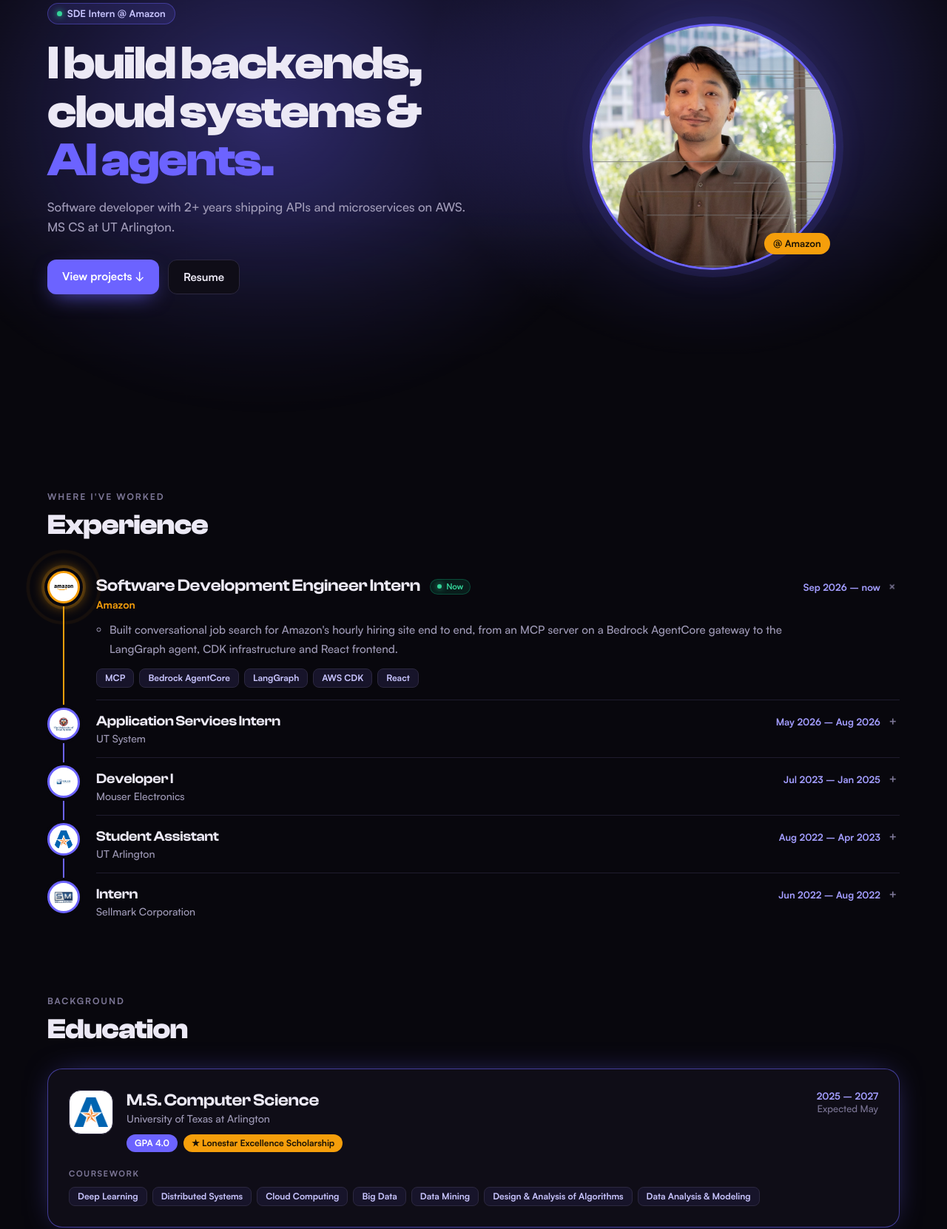
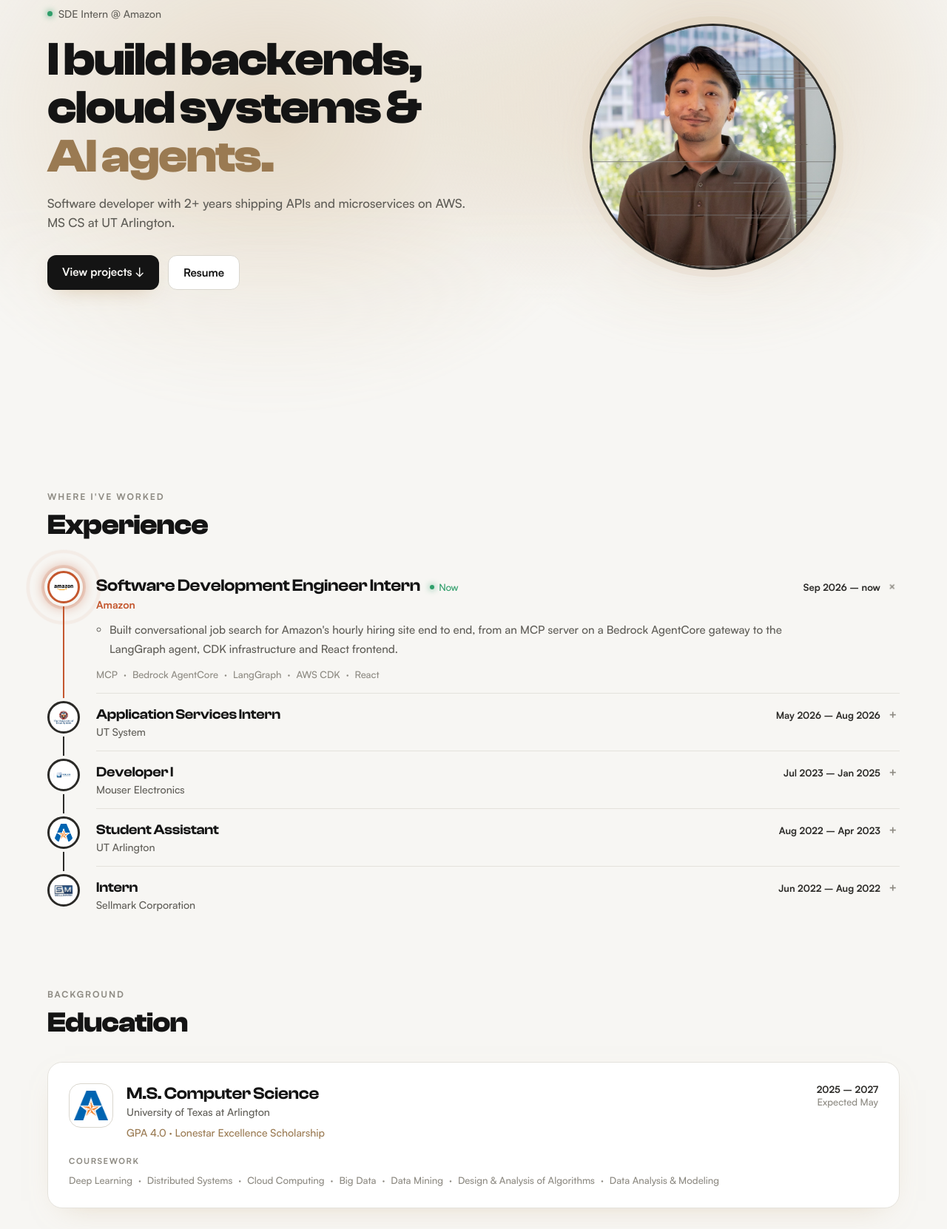
Before and after one commit to aashish177/aashish177.github.io, an Astro site: page / in a window 1280 px wide. Shown: the part 214-1876 px from the top of the page at 74% size. Built offline with nearby package versions, Linux system fonts and the light colour scheme; Astro itself is replaced by a stand-in of ours.

Commit message:
Switch to off-white ink and sand theme with plain-text tags

```diff
--- a/src/components/Certifications.astro
+++ b/src/components/Certifications.astro
@@ -48,7 +48,7 @@
     width: 96px;
     height: 96px;
     object-fit: contain;
-    filter: drop-shadow(0 6px 18px rgba(108, 99, 255, 0.35));
+    filter: drop-shadow(0 6px 18px rgba(var(--g-rgb), 0.35));
   }
   h3 {
     font-size: 22px;
--- a/src/components/Contact.astro
+++ b/src/components/Contact.astro
@@ -76,10 +76,10 @@
     gap: 12px;
     align-items: center;
     background: var(--card);
-    border: 1px solid rgba(108, 99, 255, 0.55);
+    border: 1px solid var(--line);
     border-radius: 16px;
     padding: 7px 7px 7px 20px;
-    box-shadow: 0 0 44px -14px rgba(108, 99, 255, 0.8);
+    box-shadow: 0 14px 40px -20px rgba(var(--g-rgb), 0.6);
   }
   .mail a {
     font-size: 17px;
@@ -88,8 +88,8 @@
   }
   .mail button {
     font: 700 14px var(--body);
-    background: var(--a);
-    color: #fff;
+    background: var(--text);
+    color: var(--bg);
     border: 0;
     border-radius: 11px;
     padding: 10px 16px;
--- a/src/components/Education.astro
+++ b/src/components/Education.astro
@@ -20,10 +20,9 @@
       <div>
         <h3>{education.degree}</h3>
         <div class="school">{education.school}</div>
-        <div class="honors">
-          <span class="gpa">GPA {education.gpa}</span>
-          <span class="award">★ {education.award}</span>
-        </div>
+        <p class="honors">
+          GPA {education.gpa} · {education.award}
+        </p>
       </div>
       <div class="dates">
         {education.dates}
@@ -66,27 +65,10 @@
     margin-top: 2px;
   }
   .honors {
-    display: flex;
-    flex-wrap: wrap;
-    gap: 8px;
-    margin-top: 12px;
-  }
-  .gpa {
-    font-size: 12px;
-    font-weight: 700;
-    color: #fff;
-    background: var(--a);
-    padding: 4px 11px;
-    border-radius: 999px;
-  }
-  .award {
-    display: inline-flex;
-    font-size: 12px;
-    font-weight: 700;
-    color: #1a1205;
-    background: var(--orange);
-    padding: 4px 11px;
-    border-radius: 999px;
+    font-size: 14px;
+    font-weight: 500;
+    color: var(--ac);
+    margin: 10px 0 0;
   }
   .dates {
     font-size: 13px;
--- a/src/components/Experience.astro
+++ b/src/components/Experience.astro
@@ -101,8 +101,13 @@
   .item:last-child::before {
     display: none;
   }
+  /* Amazon keeps the clay accent while the rest of the site uses sage. */
+  .featured {
+    --a: var(--amz);
+    --a-rgb: var(--amz-rgb);
+  }
   .featured::before {
-    background: var(--orange);
+    background: var(--a);
   }
   .node {
     position: absolute;
@@ -125,18 +130,18 @@
     border-radius: 50%;
   }
   .featured .node {
-    border-color: var(--orange);
+    border-color: var(--a);
     box-shadow:
       0 0 0 4px var(--bg),
-      0 0 0 8px rgba(245, 158, 11, 0.15),
-      0 0 20px var(--orange);
+      0 0 0 8px rgba(var(--a-rgb), 0.15),
+      0 0 20px var(--a);
   }
   .featured .node::after {
     content: "";
     position: absolute;
     inset: -3px;
     border-radius: 50%;
-    border: 2px solid var(--orange);
+    border: 2px solid var(--a);
     animation: pulse 1.8s ease-out infinite;
   }
   @keyframes pulse {
@@ -182,7 +187,7 @@
     margin-top: 3px;
   }
   .amz {
-    color: var(--orange);
+    color: var(--a);
     font-weight: 700;
   }
   .badge {
@@ -190,15 +195,11 @@
     align-items: center;
     gap: 6px;
     font-family: var(--body);
-    font-size: 11px;
-    font-weight: 700;
-    color: #34d399;
-    background: rgba(16, 185, 129, 0.12);
-    border: 1px solid rgba(16, 185, 129, 0.3);
-    padding: 2px 9px;
-    border-radius: 999px;
+    font-size: 13px;
+    font-weight: 500;
+    color: #2f9e6a;
     margin-left: 10px;
-    vertical-align: 3px;
+    vertical-align: 2px;
   }
   .badge .dot {
     width: 6px;
--- a/src/components/Hero.astro
+++ b/src/components/Hero.astro
@@ -5,10 +5,10 @@
 
 <section class="hero" id="top">
   <div>
-    <span class="pill">
+    <p class="status">
       <span class="dot"></span>
       {status.pill}
-    </span>
+    </p>
     <h1>
       {profile.headline.map(line => (
         <>
@@ -42,7 +42,6 @@
       densities={[1, 2]}
       priority
     />
-    {status.tag && <span class="tag">{status.tag}</span>}
   </div>
 </section>
 
@@ -55,17 +54,14 @@
     min-height: calc(100vh - 70px);
     padding: 40px 0 60px;
   }
-  .pill {
-    display: inline-flex;
-    gap: 7px;
+  .status {
+    display: flex;
+    gap: 8px;
     align-items: center;
-    font-size: 13px;
-    font-weight: 700;
-    color: var(--chip);
-    background: rgba(108, 99, 255, 0.13);
-    border: 1px solid rgba(108, 99, 255, 0.4);
-    padding: 5px 12px;
-    border-radius: 999px;
+    font-size: 14px;
+    font-weight: 500;
+    color: var(--muted);
+    margin: 0;
   }
   h1 {
     font-size: clamp(42px, 5vw, 84px);
@@ -93,9 +89,9 @@
     border-radius: 12px;
   }
   .b1 {
-    background: var(--a);
-    color: #fff;
-    box-shadow: 0 10px 28px -10px rgba(108, 99, 255, 0.8);
+    background: var(--text);
+    color: var(--bg);
+    box-shadow: 0 10px 28px -14px rgba(var(--g-rgb), 0.8);
   }
   .b2 {
     border: 1px solid var(--line2);
@@ -115,7 +111,7 @@
     border-radius: 50%;
     background: radial-gradient(
       circle,
-      rgba(108, 99, 255, 0.55),
+      rgba(var(--g-rgb), 0.55),
       transparent 65%
     );
     filter: blur(10px);
@@ -135,18 +131,7 @@
     object-fit: cover;
     object-position: 50% 30%;
     border: 3px solid var(--a);
-    box-shadow: 0 0 0 10px rgba(108, 99, 255, 0.12);
-  }
-  .tag {
-    position: absolute;
-    right: 8px;
-    bottom: 26px;
-    font-size: 13px;
-    font-weight: 700;
-    background: var(--orange);
-    color: #1a1205;
-    padding: 6px 12px;
-    border-radius: 999px;
+    box-shadow: 0 0 0 10px rgba(var(--g-rgb), 0.12);
   }
   @media (max-width: 820px) {
     .hero {
--- a/src/components/Projects.astro
+++ b/src/components/Projects.astro
@@ -83,15 +83,15 @@
   }
   .project:hover {
     transform: translateY(-3px);
-    border-color: rgba(108, 99, 255, 0.55);
-    box-shadow: 0 0 40px -16px rgba(108, 99, 255, 0.7);
+    border-color: rgba(var(--a-rgb), 0.55);
+    box-shadow: 0 0 40px -16px rgba(var(--g-rgb), 0.7);
   }
   .shot {
     height: 200px;
     background:
       radial-gradient(
         circle at 30% 40%,
-        rgba(108, 99, 255, 0.45),
+        rgba(var(--g-rgb), 0.45),
         transparent 55%
       ),
       var(--card2);
--- a/src/layouts/Base.astro
+++ b/src/layouts/Base.astro
@@ -11,14 +11,14 @@
 ---
 
 <!doctype html>
-<html lang="en" data-theme="dark">
+<html lang="en" data-theme="light">
   <head>
     <meta charset="utf-8" />
     <meta name="viewport" content="width=device-width, initial-scale=1" />
     <title>{title}</title>
     <meta name="description" content={description} />
     <link rel="canonical" href={canonical} />
-    <meta name="theme-color" content="#08070d" />
+    <meta name="theme-color" content="#f7f6f3" />
 
     <meta property="og:type" content="website" />
     <meta property="og:url" content={canonical} />
--- a/src/styles/global.css
+++ b/src/styles/global.css
@@ -30,39 +30,45 @@
 }
 
 :root {
-  --a: #6c63ff;
-  --bg: #08070d;
-  --card: #0f0d17;
-  --card2: #17142a;
-  --line: #1f1c2e;
-  --line2: #2c2840;
-  --text: #ece9f5;
-  --muted: #a09bb8;
-  --dim: #7c7696;
-  --al: #a39dff;
-  --chip: #c9c5ff;
-  --glow: rgba(108, 99, 255, 0.38);
-  --orange: #f59e0b;
+  --a: #2b2a27;
+  --a-rgb: 43, 42, 39;
+  --ac: #9a7a52;
+  --g-rgb: 201, 172, 130;
+  --amz: #c4572e;
+  --amz-rgb: 196, 87, 46;
+  --bg: #f7f6f3;
+  --card: #ffffff;
+  --card2: #efede7;
+  --line: #e4e2dc;
+  --line2: #d9d6ce;
+  --text: #141414;
+  --muted: #5f5d57;
+  --dim: #8d8a82;
+  --al: #2b2a27;
+  --glow: rgba(201, 172, 130, 0.38);
   --display:
     "Clash Display", "Avenir Next", ui-sans-serif, system-ui, sans-serif;
   --body: "Satoshi", "Avenir Next", ui-sans-serif, system-ui, sans-serif;
-  color-scheme: dark;
+  color-scheme: light;
 }
 
-[data-theme="light"] {
-  --bg: #faf9ff;
-  --card: #ffffff;
-  --card2: #f1effc;
-  --line: #e6e3f3;
-  --line2: #dcd8ee;
-  --text: #16131f;
-  --muted: #5d5872;
-  --dim: #8a85a0;
-  --al: #5a50f0;
-  --chip: #4a41d9;
-  --glow: rgba(108, 99, 255, 0.2);
-  --orange: #d97706;
-  color-scheme: light;
+[data-theme="dark"] {
+  --a: #e8e4dc;
+  --a-rgb: 232, 228, 220;
+  --ac: #d2b48c;
+  --amz: #e07a4f;
+  --amz-rgb: 224, 122, 79;
+  --bg: #0f0e0c;
+  --card: #171512;
+  --card2: #201d19;
+  --line: #2a2622;
+  --line2: #36312b;
+  --text: #efece6;
+  --muted: #a8a29a;
+  --dim: #7d776f;
+  --al: #e8e4dc;
+  --glow: rgba(201, 172, 130, 0.16);
+  color-scheme: dark;
 }
 
 * {
@@ -160,7 +166,7 @@
 }
 
 .ac {
-  color: var(--a);
+  color: var(--ac);
 }
 
 .card {
@@ -182,7 +188,7 @@
   inset: 0;
   background: radial-gradient(
     300px circle at var(--x, 50%) var(--y, 50%),
-    rgba(108, 99, 255, 0.13),
+    rgba(var(--g-rgb), 0.13),
     transparent 60%
   );
   opacity: 0;
@@ -195,36 +201,32 @@
 }
 
 .ring {
-  border-color: rgba(108, 99, 255, 0.55);
-  box-shadow: 0 0 44px -16px rgba(108, 99, 255, 0.65);
+  box-shadow: 0 14px 40px -24px rgba(var(--g-rgb), 0.55);
 }
 
 .dot {
   width: 7px;
   height: 7px;
   border-radius: 50%;
-  background: #34d399;
-  box-shadow: 0 0 8px #34d399;
+  background: #2f9e6a;
+  box-shadow: 0 0 8px #2f9e6a;
   flex: none;
 }
 
+/* Tag lists read as plain text separated by dots. */
 .chips {
   display: flex;
-  gap: 7px;
   flex-wrap: wrap;
   margin: 0;
   padding: 0;
   list-style: none;
+  font-size: 13px;
+  color: var(--dim);
 }
 
-.chips li {
-  font-size: 12px;
-  font-weight: 700;
-  padding: 4px 11px;
-  border-radius: 8px;
-  background: var(--card2);
-  color: var(--chip);
-  border: 1px solid var(--line2);
+.chips li + li::before {
+  content: "·";
+  margin: 0 8px;
 }
 
 .logo-tile {
```
